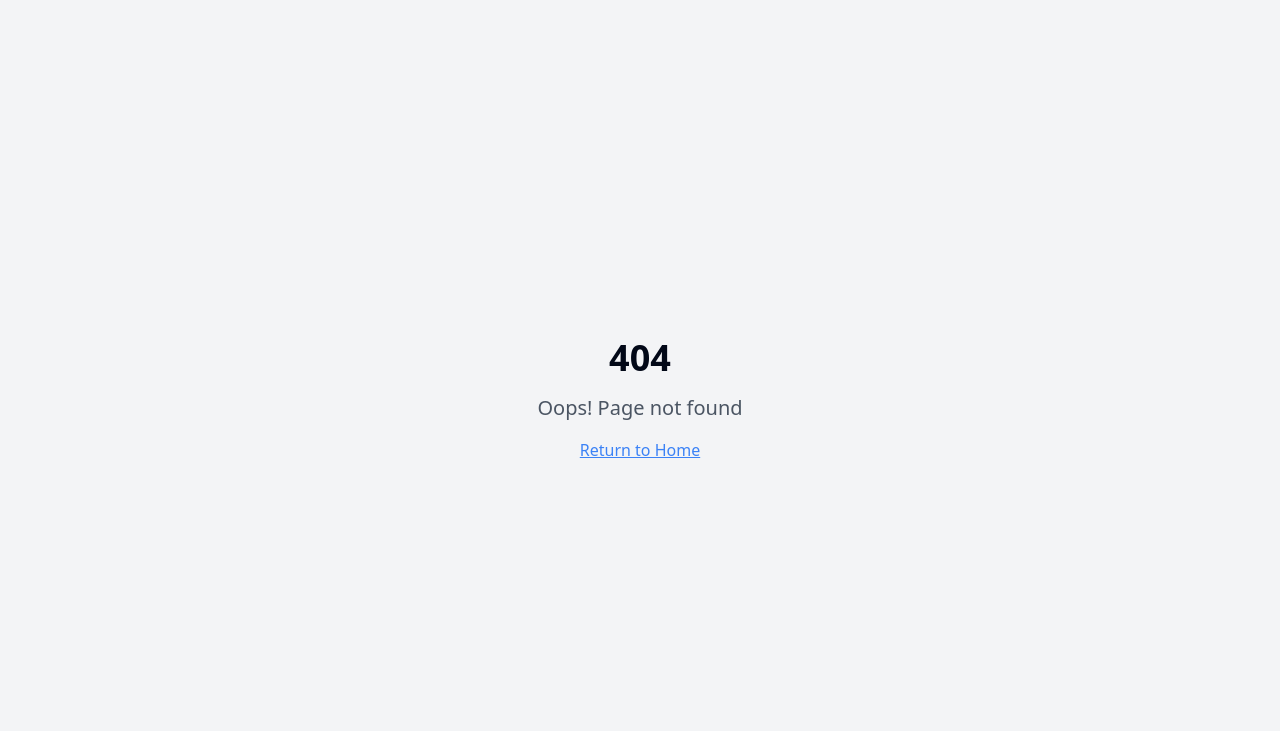
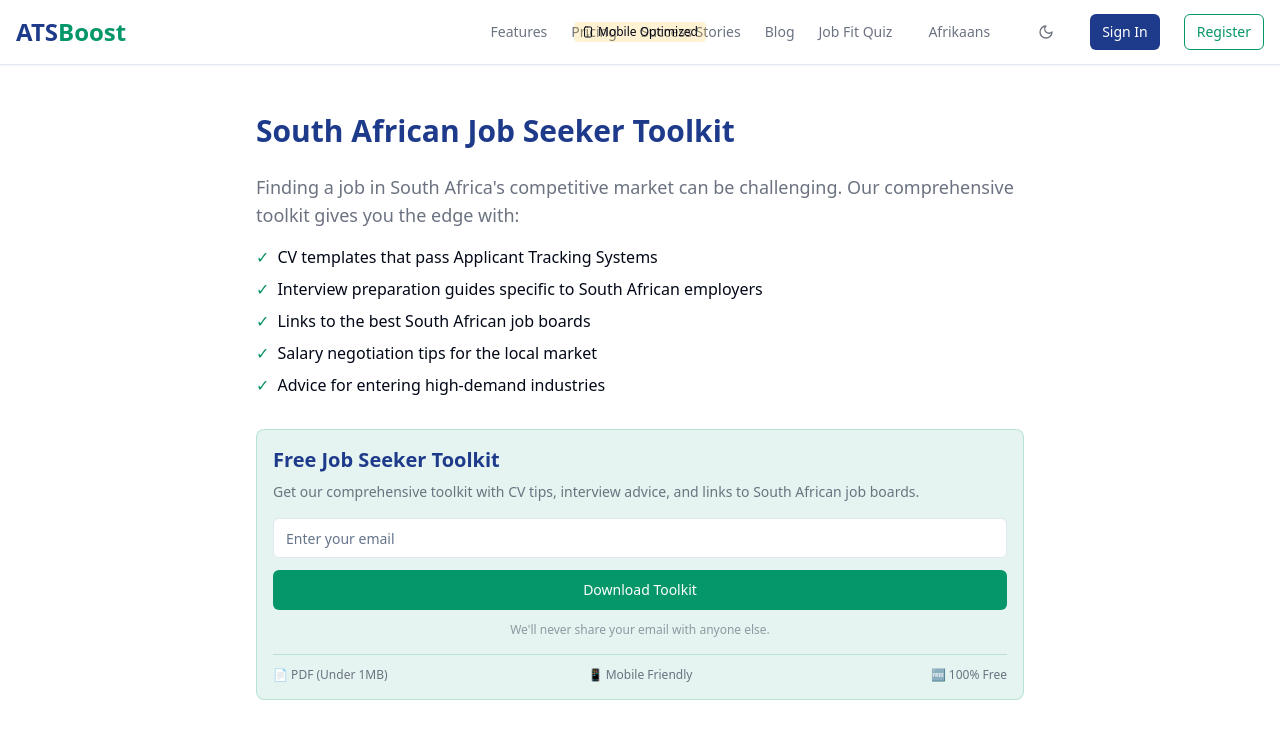
Before and after one commit to TDKasala/mobile-friendliness, a React (Vite) app: page /toolkit in a window 1280 px wide. Before the commit this address had no page. Shown: the top 731 px of the page. Built offline with nearby package versions, Linux system fonts and the light colour scheme.

Commit message:
feat: Implement Job Seeker Toolkit
Implement a free downloadable PDF toolkit with email signup and Supabase integration.

```diff
--- a/src/App.tsx
+++ b/src/App.tsx
@@ -16,6 +16,7 @@ const JobFitQuiz = lazy(() => import("./pages/JobFitQuiz"));
 const Subscription = lazy(() => import("./pages/Subscription"));
 const Templates = lazy(() => import("./pages/Templates"));
 const SuccessStories = lazy(() => import("./pages/SuccessStories"));
+const Toolkit = lazy(() => import("./pages/Toolkit"));
 const WhatsAppWebhook = lazy(() => import("./pages/WhatsAppWebhook"));
 const NotFound = lazy(() => import("./pages/NotFound"));
 
@@ -57,6 +58,7 @@ const App = () => (
             <Route path="/subscription" element={<Subscription />} />
             <Route path="/templates" element={<Templates />} />
             <Route path="/success-stories" element={<SuccessStories />} />
+            <Route path="/toolkit" element={<Toolkit />} />
             <Route path="/whatsapp-webhook" element={<WhatsAppWebhook />} />
             {/* ADD ALL CUSTOM ROUTES ABOVE THE CATCH-ALL "*" ROUTE */}
             <Route path="*" element={<NotFound />} />
--- /dev/null
+++ b/src/components/JobSeekerToolkit.tsx
@@ -0,0 +1,115 @@
+
+import { useState } from "react";
+import { Button } from "@/components/ui/button";
+import { Input } from "@/components/ui/input";
+import { toast } from "sonner";
+import { useConnectionSpeed } from "@/hooks/use-mobile";
+
+interface JobSeekerToolkitProps {
+  className?: string;
+}
+
+const JobSeekerToolkit = ({ className = "" }: JobSeekerToolkitProps) => {
+  const [email, setEmail] = useState("");
+  const [isLoading, setIsLoading] = useState(false);
+  const [downloadUrl, setDownloadUrl] = useState<string | null>(null);
+  const connectionSpeed = useConnectionSpeed();
+
+  // In a real app, this would call the Supabase function
+  const handleSubmit = async (e: React.FormEvent) => {
+    e.preventDefault();
+    setIsLoading(true);
+
+    // Simulate API call to backend
+    try {
+      // This is a placeholder for the actual API call
+      await new Promise(resolve => setTimeout(resolve, connectionSpeed === 'slow' ? 1000 : 300));
+
+      // Simulate successful API response
+      const mockToolkitUrl = "https://example.com/job-seeker-toolkit.pdf";
+      setDownloadUrl(mockToolkitUrl);
+
+      // Store email in localStorage for demo purposes
+      // In a real app, this would be saved to Supabase
+      const savedEmails = JSON.parse(localStorage.getItem("toolkit_emails") || "[]");
+      localStorage.setItem("toolkit_emails", JSON.stringify([...savedEmails, email]));
+
+      toast.success("Thank you! Your toolkit is ready to download");
+    } catch (error) {
+      toast.error("Something went wrong. Please try again.");
+      console.error("Toolkit download error:", error);
+    } finally {
+      setIsLoading(false);
+    }
+  };
+
+  return (
+    <div className={`bg-sa-green/10 rounded-lg border border-sa-green/20 p-4 ${className}`}>
+      <h2 className="text-xl font-bold text-sa-blue">Free Job Seeker Toolkit</h2>
+      <p className="mt-2 text-sa-gray text-sm mb-4">
+        Get our comprehensive toolkit with CV tips, interview advice, and links to South African job boards.
+      </p>
+
+      {!downloadUrl ? (
+        <form onSubmit={handleSubmit} className="space-y-3">
+          <div>
+            <Input
+              type="email"
+              placeholder="Enter your email"
+              value={email}
+              onChange={(e) => setEmail(e.target.value)}
+              required
+              aria-label="Email address"
+              className="w-full"
+            />
+          </div>
+          <Button
+            type="submit"
+            className="w-full bg-sa-green hover:bg-sa-green/90 text-white"
+            disabled={isLoading}
+          >
+            {isLoading ? "Processing..." : "Download Toolkit"}
+          </Button>
+          <p className="text-xs text-sa-gray/70 text-center">
+            We'll never share your email with anyone else.
+          </p>
+        </form>
+      ) : (
+        <div className="text-center space-y-3">
+          <p className="text-sm text-sa-gray">Your toolkit is ready!</p>
+          <a
+            href={downloadUrl}
+            download="SA_Job_Seeker_Toolkit.pdf"
+            className="block w-full bg-sa-yellow hover:bg-sa-yellow/90 text-sa-blue font-medium py-2 px-4 rounded transition-colors"
+          >
+            Download Now
+          </a>
+          <p className="text-xs text-sa-gray/70">
+            Can't see the download? <button
+              onClick={() => window.open(downloadUrl, "_blank")}
+              className="text-sa-green underline"
+            >
+              Open in new tab
+            </button>
+          </p>
+        </div>
+      )}
+
+      <div className="mt-4 border-t border-sa-green/20 pt-3">
+        <div className="flex items-center text-xs text-sa-gray">
+          <div className="flex-1">
+            <span role="img" aria-label="document">📄</span> PDF (Under 1MB)
+          </div>
+          <div className="flex-1 text-center">
+            <span role="img" aria-label="mobile friendly">📱</span> Mobile Friendly
+          </div>
+          <div className="flex-1 text-right">
+            <span role="img" aria-label="free">🆓</span> 100% Free
+          </div>
+        </div>
+      </div>
+    </div>
+  );
+};
+
+export default JobSeekerToolkit;
--- a/src/pages/Index.tsx
+++ b/src/pages/Index.tsx
@@ -7,6 +7,7 @@ import { useConnectionSpeed } from "@/hooks/use-mobile";
 import CVQuest from "@/components/CVQuest";
 import WhatsAppAlerts from "@/components/WhatsAppAlerts";
 import ReferAFriend from "@/components/ReferAFriend";
+import JobSeekerToolkit from "@/components/JobSeekerToolkit";
 
 // Lazy load components
 const Features = lazy(() => import("@/components/Features"));
@@ -72,11 +73,20 @@ const Index = () => {
       {/* CV Quest */}
       <CVQuest />
 
-      {/* Refer A Friend Section - NEW */}
+      {/* Refer A Friend Section */}
       <section className="py-8 bg-[#FEF7CD] border-y border-sa-yellow/20">
         <div className="container mx-auto px-4">
           <div className="max-w-md mx-auto">
             <ReferAFriend />
+          </div>
+        </div>
+      </section>
+
+      {/* Job Seeker Toolkit - NEW SECTION */}
+      <section className="py-8 bg-white border-y border-sa-green/10">
+        <div className="container mx-auto px-4">
+          <div className="max-w-md mx-auto">
+            <JobSeekerToolkit />
           </div>
         </div>
       </section>
@@ -117,7 +127,7 @@ const Index = () => {
         </div>
       </section>
 
-      {/* Success Stories Callout - NEW SECTION */}
+      {/* Success Stories Callout */}
       <section className="py-8 bg-sa-blue/5 border-y border-sa-blue/10">
         <div className="container mx-auto px-4">
           <div className="max-w-3xl mx-auto text-center">
--- /dev/null
+++ b/src/pages/Toolkit.tsx
@@ -0,0 +1,73 @@
+
+import { useState } from "react";
+import Header from "@/components/Header";
+import Footer from "@/components/Footer";
+import JobSeekerToolkit from "@/components/JobSeekerToolkit";
+
+const Toolkit = () => {
+  return (
+    <div className="min-h-screen flex flex-col">
+      <Header />
+
+      <main className="flex-grow py-8 sm:py-12">
+        <div className="container mx-auto px-4">
+          <div className="max-w-3xl mx-auto">
+            <h1 className="text-2xl sm:text-3xl font-bold text-sa-blue mb-6">South African Job Seeker Toolkit</h1>
+
+            <div className="prose prose-blue max-w-none mb-8">
+              <p className="text-sa-gray text-lg">
+                Finding a job in South Africa's competitive market can be challenging. Our comprehensive toolkit gives you the edge with:
+              </p>
+
+              <ul className="space-y-2 my-4">
+                <li className="flex items-start">
+                  <span className="text-sa-green mr-2">✓</span>
+                  <span>CV templates that pass Applicant Tracking Systems</span>
+                </li>
+                <li className="flex items-start">
+                  <span className="text-sa-green mr-2">✓</span>
+                  <span>Interview preparation guides specific to South African employers</span>
+                </li>
+                <li className="flex items-start">
+                  <span className="text-sa-green mr-2">✓</span>
+                  <span>Links to the best South African job boards</span>
+                </li>
+                <li className="flex items-start">
+                  <span className="text-sa-green mr-2">✓</span>
+                  <span>Salary negotiation tips for the local market</span>
+                </li>
+                <li className="flex items-start">
+                  <span className="text-sa-green mr-2">✓</span>
+                  <span>Advice for entering high-demand industries</span>
+                </li>
+              </ul>
+            </div>
+
+            <JobSeekerToolkit className="mb-8" />
+
+            <div className="bg-sa-blue/5 p-4 sm:p-6 rounded-lg border border-sa-blue/10">
+              <h2 className="text-xl font-bold text-sa-blue mb-3">Why This Toolkit Works for South Africans</h2>
+              <p className="text-sa-gray mb-4">
+                Our toolkit is specifically designed for the South African job market, addressing local challenges and opportunities.
+              </p>
+              <div className="grid grid-cols-1 sm:grid-cols-2 gap-4">
+                <div className="bg-white p-3 rounded shadow-sm">
+                  <h3 className="font-semibold text-sa-blue">Low Bandwidth Friendly</h3>
+                  <p className="text-sm text-sa-gray">Optimized PDF under 1MB, perfect for mobile data users.</p>
+                </div>
+                <div className="bg-white p-3 rounded shadow-sm">
+                  <h3 className="font-semibold text-sa-blue">Local References</h3>
+                  <p className="text-sm text-sa-gray">Examples from South African companies and industries.</p>
+                </div>
+              </div>
+            </div>
+          </div>
+        </div>
+      </main>
+
+      <Footer />
+    </div>
+  );
+};
+
+export default Toolkit;
```
Also changed, not shown: src/lib/types.ts (+9 -1 lines).
